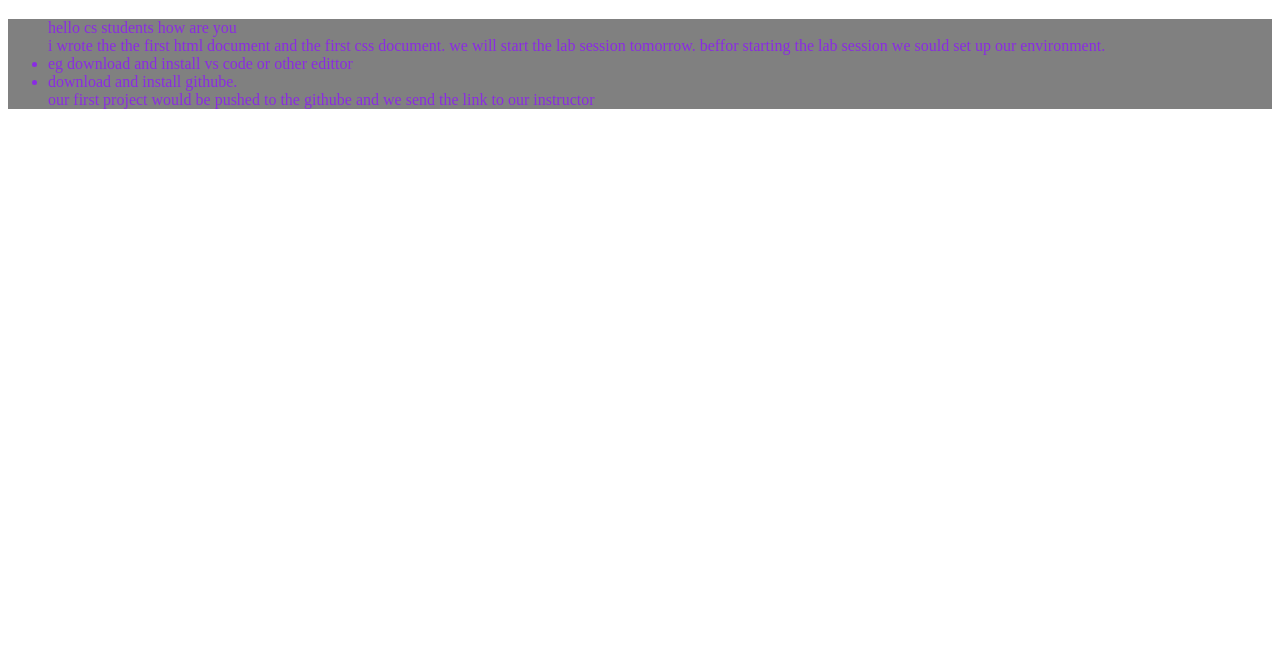
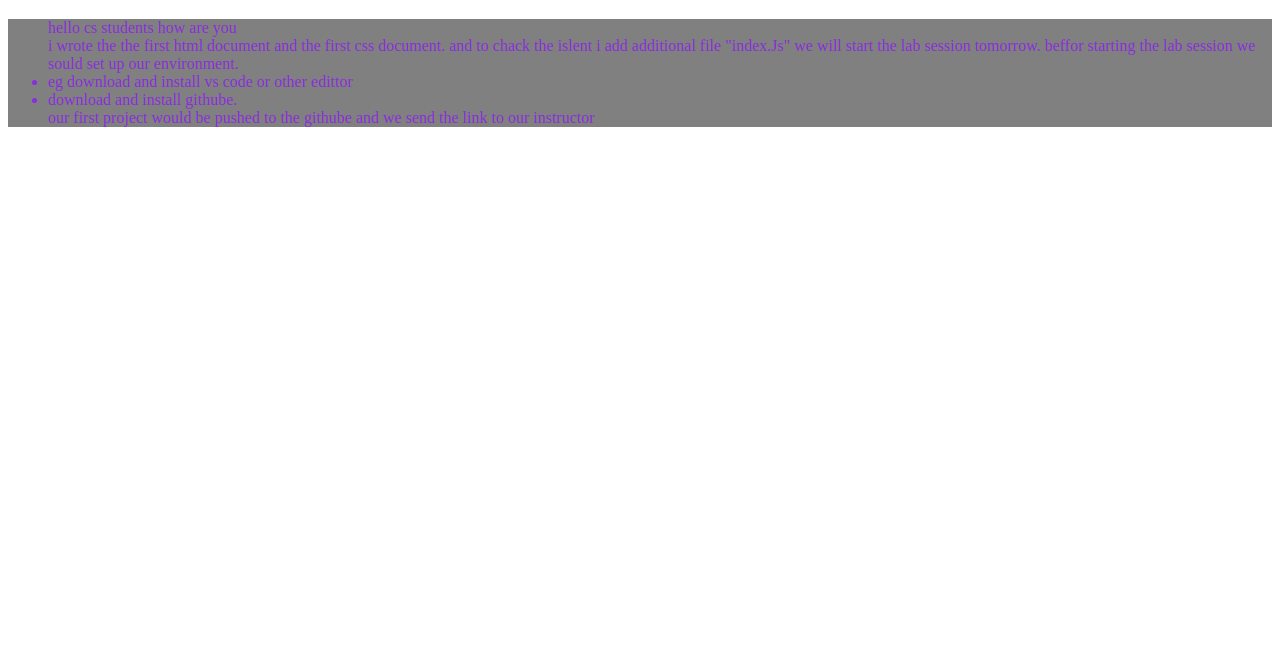
Before and after one commit to mengaww2ya/LINTER, a website: page A.html in a window 1280 px wide. Shown: the part 141-800 px from the top of the page. Drawn offline with Linux system fonts and the light colour scheme.

Commit message:
the last commit

```diff
--- a/A.html
+++ b/A.html
@@ -10,6 +10,7 @@
     <h1>Hello wkucs!</h1>
     <p>   <ul>  hello cs students how are you <br>i wrote the the
         first html document and the first css document.
+        and to chack the islent i add additional file "index.Js"
         we will start the lab session tomorrow. beffor starting
          the lab session we sould set up our environment.
 
```
Also changed, not shown: .github/workflows/linters.yml.
